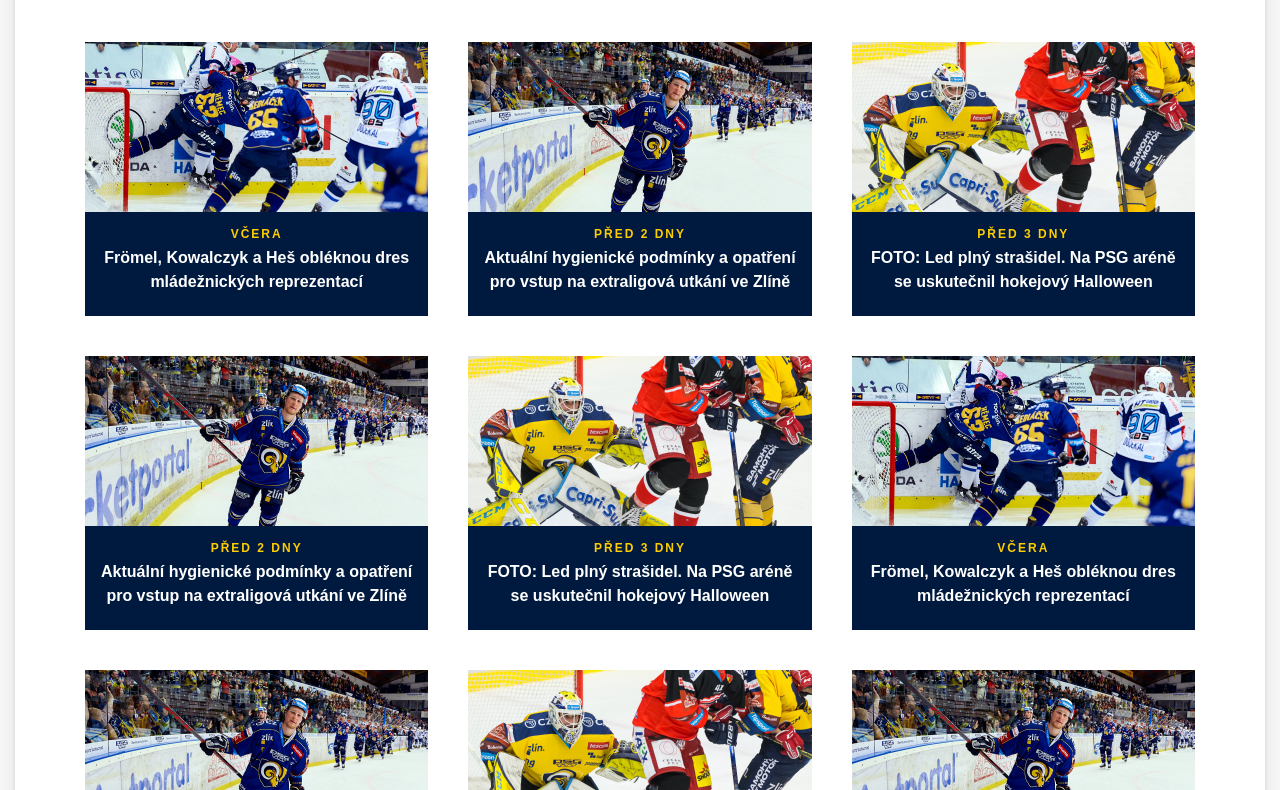
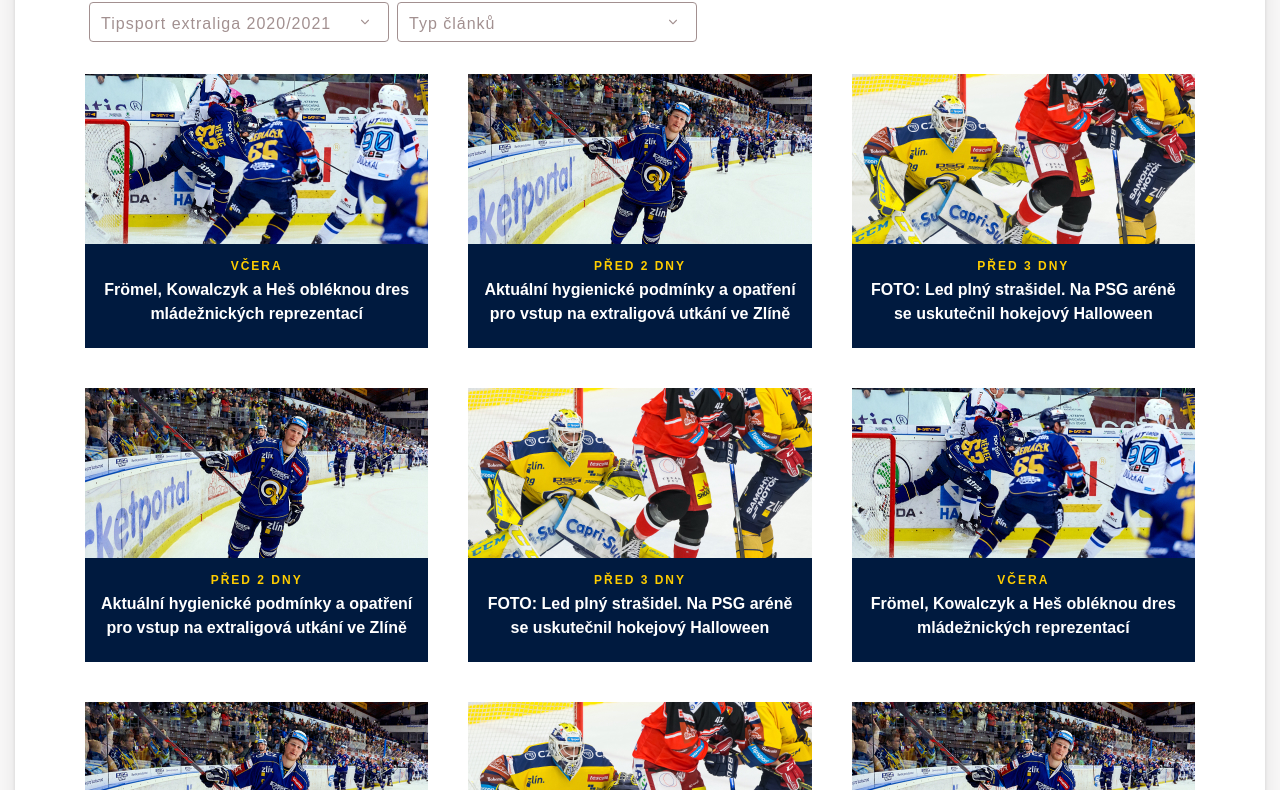
Before and after one commit to mizza-cz/psg-berani, a website: page app/archiv.html in a window 1280 px wide. Shown: the part 260-1050 px from the top of the page. Drawn offline with nearby package versions, Linux system fonts and the light colour scheme; files whose address does not match are found by name; a web font is replaced by a local one.

Commit message:
add select

```diff
--- a/app/archiv.html
+++ b/app/archiv.html
@@ -323,14 +323,21 @@
       <div class="container">
         <div class="main__wrapper main-padding">
          <div class="archiv">
-            <div class="main__header">
-               <h2>Archiv</h2>
+            <h2>Archiv</h2>
+            <div class="selects__row">
                <select name="sezona" id="sezona">
                   <option>Tipsport extraliga 2020/2021</option>
                   <option>2019/2020</option>
                   <option>2018/2019</option>
                   <option>2017/2018</option>
                   <option>2016/2017</option>
+               </select>
+               <select name="categorie" id="categorie">
+                  <option>Typ článků</option>
+                  <option>categorie 1</option>
+                  <option>categorie 2</option>
+                  <option>categorie 3</option>
+                  <option>categorie 4</option>
                </select>
             </div>
             <div class="clanky__row">
--- a/app/scss/style.scss
+++ b/app/scss/style.scss
@@ -51,4 +51,14 @@ select {
   transition: 0.3s all linear;
 }
 
+.selects__row {
+  display: flex;
+  flex-wrap: wrap;
+  margin-bottom: 16px;
+  margin-top: 16px;
+  select {
+    margin-bottom: 16px;
+  }
+}
+
 @import 'media';
```
Also changed, not shown: app/css/style.min.css.
